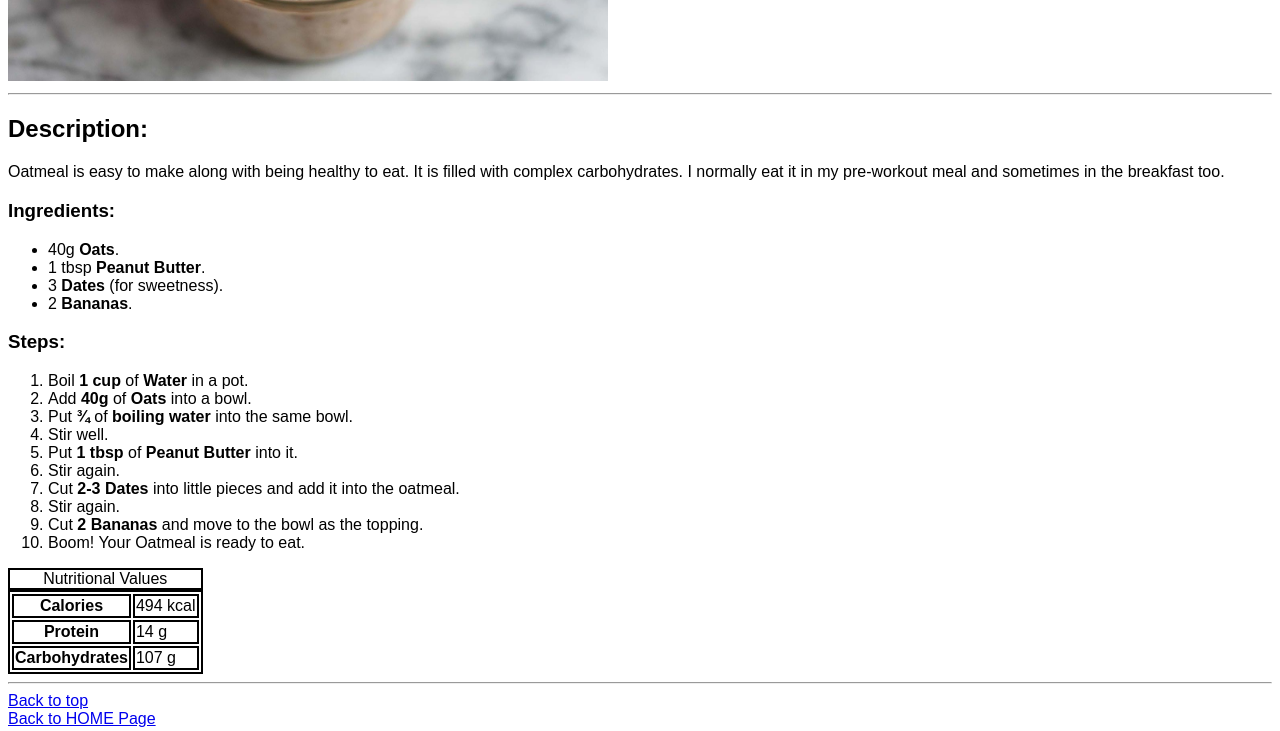
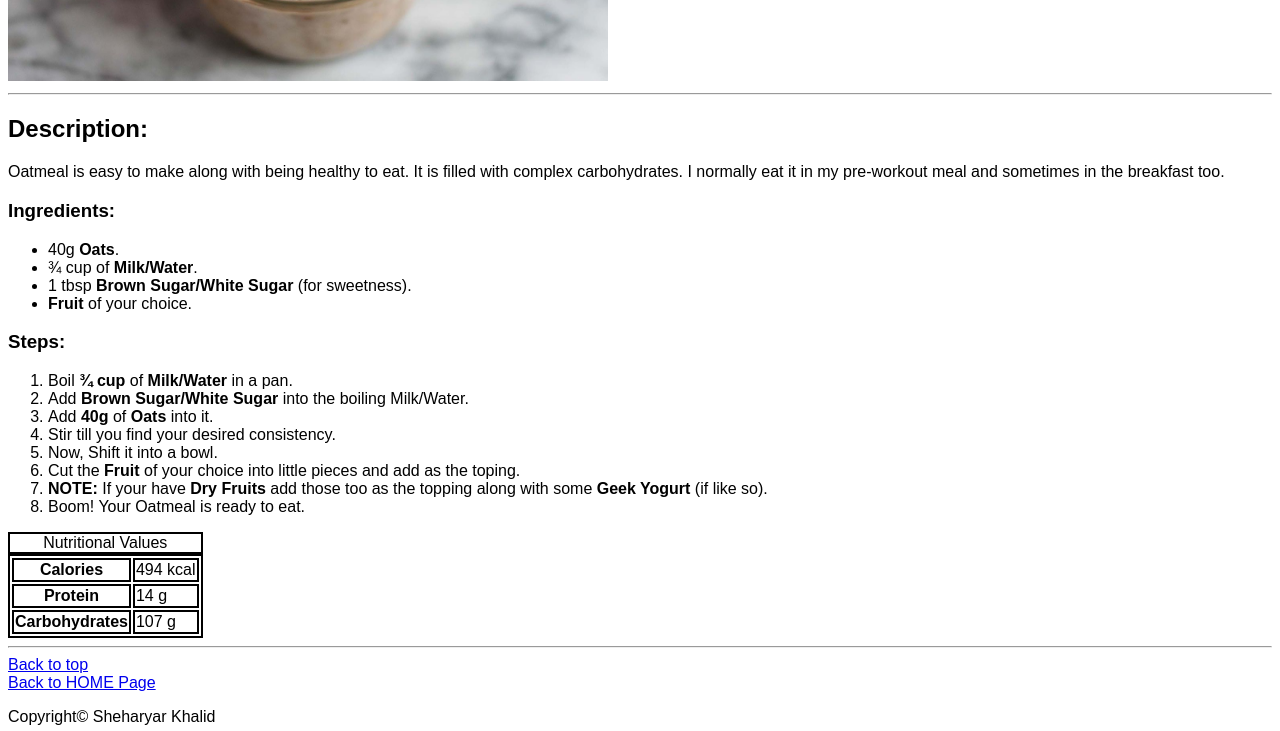
Before and after one commit to codesherry/odin-recipes, a plain HTML site: page recipes/oatmeal.html in a window 1280 px wide. Shown: the part 508-1239 px from the top of the page. Drawn offline with Linux system fonts and the light colour scheme.

Commit message:
Some more minor changes in the recipe

```diff
--- a/recipes/oatmeal.html
+++ b/recipes/oatmeal.html
@@ -49,30 +49,28 @@
         <h3 id="ingredients">Ingredients:</h3>
         <ul>
           <li>40g <b>Oats</b>.</li>
-          <li>1 tbsp <b>Peanut Butter</b>.</li>
-          <li>3 <b>Dates</b> (for sweetness).</li>
-          <li>2 <b>Bananas</b>.</li>
+          <li>¾ cup of <b>Milk/Water</b>.</li>
+          <li>1 tbsp <b>Brown Sugar/White Sugar</b> (for sweetness).</li>
+          <li><b>Fruit</b> of your choice.</li>
         </ul>
       </div>
       <div>
         <h3 id="steps">Steps:</h3>
         <ol>
-          <li>Boil <strong>1 cup</strong> of <b>Water</b> in a pot.</li>
-          <li>Add <strong>40g</strong> of <b>Oats</b> into a bowl.</li>
+          <li>Boil <strong>¾ cup</strong> of <b>Milk/Water</b> in a pan.</li>
           <li>
-            Put <strong>¾</strong> of <b>boiling water</b> into the same bowl.
+            Add <b>Brown Sugar/White Sugar</b> into the boiling Milk/Water.
           </li>
-          <li>Stir well.</li>
-          <li>Put <strong>1 tbsp</strong> of <b>Peanut Butter</b> into it.</li>
-          <li>Stir again.</li>
+          <li>Add <strong>40g</strong> of <b>Oats</b> into it.</li>
+          <li>Stir till you find your desired consistency.</li>
+          <li>Now, Shift it into a bowl.</li>
           <li>
-            Cut <strong>2-3</strong> <b>Dates</b> into little pieces and add it
-            into the oatmeal.
+            Cut the <b>Fruit</b> of your choice into little pieces and add as
+            the toping.
           </li>
-          <li>Stir again.</li>
           <li>
-            Cut <strong>2</strong> <b>Bananas</b> and move to the bowl as the
-            topping.
+            <strong>NOTE:</strong> If your have <b>Dry Fruits</b> add those too
+            as the topping along with some <b>Geek Yogurt</b> (if like so).
           </li>
           <li>Boom! Your Oatmeal is ready to eat.</li>
         </ol>
```
